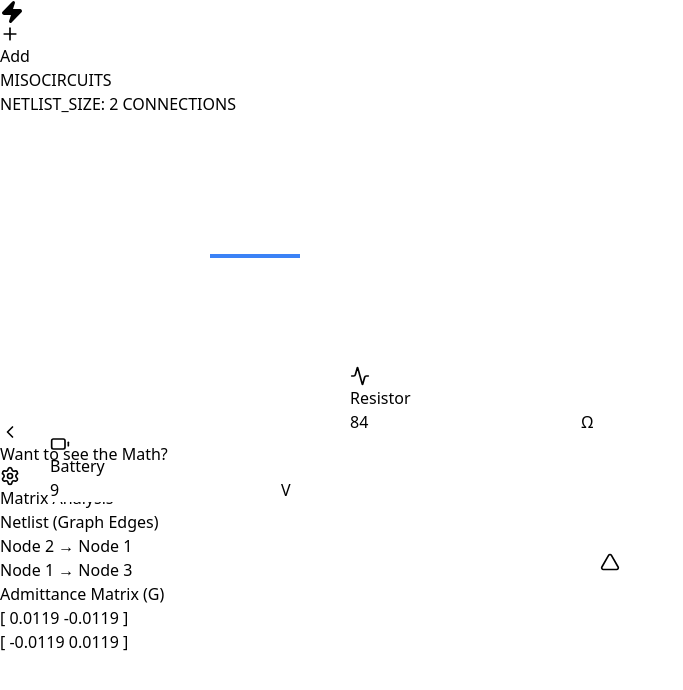
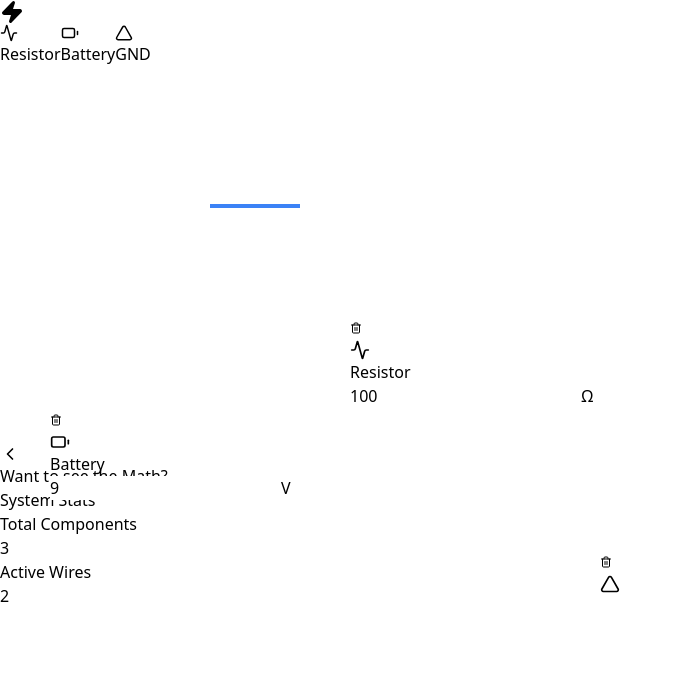
Before and after one commit to mis0park/circuit-emulator, a React (Vite) app: page / in a window 1280 px wide. Shown: the top 690 px of the page, without its empty margins (0-683 px from the left). Built offline with nearby package versions, Linux system fonts and the light colour scheme.

Commit message:
add more circuit elements + can trash them

```diff
--- a/src/App.jsx
+++ b/src/App.jsx
@@ -1,9 +1,9 @@
 import React, { useState, useRef } from 'react';
-import { Activity, Battery, Zap, Settings, ChevronRight, ChevronLeft, Plus, Triangle } from 'lucide-react';
+import { Activity, Battery, Zap, Settings, ChevronRight, ChevronLeft, Plus, Triangle, Trash2 } from 'lucide-react';
 import Draggable from 'react-draggable';
 
 // --- COMPONENT BOX ---
-const CircuitComponent = ({ data, updateValue, handleDrag }) => {
+const CircuitComponent = ({ data, updateValue, handleDrag, deleteComponent }) => {
   const nodeRef = useRef(null);
 
   const getIcon = () => {
@@ -24,13 +24,17 @@ const CircuitComponent = ({ data, updateValue, handleDrag }) => {
     >
       <div
         ref={nodeRef}
-        // NOTE: We check type to apply different CSS Width/Height classes
         className={`absolute bg-white border-2 border-slate-900 rounded-xl shadow-lg cursor-grab active:cursor-grabbing hover:border-blue-500 transition-colors group z-10
-        ${data.type === 'Ground'
-          ? 'w-24 h-24 flex justify-center items-center' // Ground is 96x96px (centered)
-          : 'w-40 p-4' // Standard is 160px wide (padding determines height)
-        }`}
+        ${data.type === 'Ground' ? 'w-24 h-24 flex justify-center items-center' : 'w-40 p-4'}`}
       >
+        {/* Delete Button (Only shows on hover) */}
+        <button
+          onClick={(e) => { e.stopPropagation(); deleteComponent(data.id); }}
+          className="absolute -top-3 -right-3 bg-red-500 text-white p-1 rounded-full opacity-0 group-hover:opacity-100 transition-opacity shadow-sm hover:scale-110"
+        >
+          <Trash2 size={12} />
+        </button>
+
         <div className="flex items-center gap-3">
           {getIcon()}
           {data.type !== 'Ground' && (
@@ -49,7 +53,7 @@ const CircuitComponent = ({ data, updateValue, handleDrag }) => {
           )}
         </div>
 
-        {/* Visual Connector Ports - Perfectly Centered */}
+        {/* Ports */}
         <div className="absolute -left-2 top-1/2 -translate-y-1/2 w-4 h-4 bg-slate-900 rounded-full border-2 border-white" />
         <div className="absolute -right-2 top-1/2 -translate-y-1/2 w-4 h-4 bg-slate-900 rounded-full border-2 border-white" />
       </div>
@@ -62,7 +66,7 @@ const App = () => {
   const [showMath, setShowMath] = useState(false);
 
   const [components, setComponents] = useState([
-    { id: 1, type: 'Resistor', value: 84, x: 350, y: 100, unit: 'Ω' },
+    { id: 1, type: 'Resistor', value: 100, x: 350, y: 100, unit: 'Ω' },
     { id: 2, type: 'Battery', value: 9, x: 50, y: 100, unit: 'V' },
     { id: 3, type: 'Ground', value: 0, x: 600, y: 150, unit: 'V' },
   ]);
@@ -72,6 +76,30 @@ const App = () => {
     { id: 'w2', source: 1, target: 3 },
   ]);
 
+  // --- ACTIONS ---
+
+  // 1. Add New Component
+  const addComponent = (type) => {
+    const newId = Math.max(...components.map(c => c.id), 0) + 1;
+    // Offset slightly so they don't stack perfectly
+    const offset = components.length * 20;
+    const newComp = {
+      id: newId,
+      type: type,
+      value: type === 'Resistor' ? 100 : 0,
+      x: 100 + offset,
+      y: 100 + offset,
+      unit: type === 'Resistor' ? 'Ω' : 'V'
+    };
+    setComponents([...components, newComp]);
+  };
+
+  // 2. Delete Component (and its wires!)
+  const deleteComponent = (id) => {
+    setComponents(components.filter(c => c.id !== id));
+    setWires(wires.filter(w => w.source !== id && w.target !== id));
+  };
+
   const updateValue = (id, newValue) => {
     setComponents(components.map(c => c.id === id ? { ...c, value: parseFloat(newValue) || 0 } : c));
   };
@@ -80,106 +108,77 @@ const App = () => {
     setComponents(components.map(c => c.id === id ? { ...c, x, y } : c));
   };
 
-  // --- NEW GEOMETRY ENGINE ---
-  // Calculates the exact "Port" locations based on component type
+  // Geometry Helper
   const getPortPosition = (id, isSource) => {
     const comp = components.find(c => c.id === id);
     if (!comp) return { x: 0, y: 0 };
-
-    // 1. Define dimensions based on type (matches CSS classes)
     const isGround = comp.type === 'Ground';
-    const width = isGround ? 96 : 160; // w-24 vs w-40
-    const height = isGround ? 96 : 80; // h-24 vs approx standard height
-
-    // 2. Calculate Vertical Center (Y)
-    // The visual port is always at "top-1/2", so strictly Height / 2
-    const centerY = comp.y + (height / 2);
-
-    // 3. Calculate Horizontal Side (X)
-    // If it's a Source (Start), we use Right Side (x + width)
-    // If it's a Target (End), we use Left Side (x)
-    // (Note: This is a simple Left-to-Right flow assumption)
-    const portX = isSource ? (comp.x + width) : comp.x;
-
-    return { x: portX, y: centerY };
+    const width = isGround ? 96 : 160;
+    const height = isGround ? 96 : 80;
+    return {
+      x: isSource ? (comp.x + width) : comp.x,
+      y: comp.y + (height / 2)
+    };
   };
 
   return (
     <div className="flex h-screen w-screen bg-slate-50 overflow-hidden font-sans text-slate-900">
 
       {/* SIDEBAR UI */}
-      <div className="w-20 bg-white border-r border-slate-200 flex flex-col items-center py-8 gap-8 z-20 shadow-sm">
-        <div className="p-3 bg-blue-600 rounded-xl text-white shadow-lg"><Zap size={24} fill="currentColor" /></div>
-        <div className="h-[1px] w-10 bg-slate-200" />
-        <button className="flex flex-col items-center gap-1 text-slate-400 hover:text-blue-500">
-          <div className="w-12 h-12 border-2 border-dashed border-slate-300 rounded-xl flex items-center justify-center"><Plus size={20} /></div>
-          <span className="text-[10px] font-bold uppercase tracking-tighter">Add</span>
+      <div className="w-20 bg-white border-r border-slate-200 flex flex-col items-center py-8 gap-6 z-20 shadow-sm">
+        <div className="p-3 bg-blue-600 rounded-xl text-white shadow-lg mb-4"><Zap size={24} fill="currentColor" /></div>
+
+        {/* Component Buttons */}
+        <button onClick={() => addComponent('Resistor')} className="flex flex-col items-center gap-1 text-slate-400 hover:text-blue-500 hover:scale-105 transition-all">
+          <div className="w-10 h-10 border-2 border-slate-200 rounded-lg flex items-center justify-center bg-white"><Activity size={18} /></div>
+          <span className="text-[9px] font-bold uppercase">Resistor</span>
+        </button>
+
+        <button onClick={() => addComponent('Battery')} className="flex flex-col items-center gap-1 text-slate-400 hover:text-red-500 hover:scale-105 transition-all">
+          <div className="w-10 h-10 border-2 border-slate-200 rounded-lg flex items-center justify-center bg-white"><Battery size={18} /></div>
+          <span className="text-[9px] font-bold uppercase">Battery</span>
+        </button>
+
+        <button onClick={() => addComponent('Ground')} className="flex flex-col items-center gap-1 text-slate-400 hover:text-green-600 hover:scale-105 transition-all">
+          <div className="w-10 h-10 border-2 border-slate-200 rounded-lg flex items-center justify-center bg-white"><Triangle size={18} /></div>
+          <span className="text-[9px] font-bold uppercase">GND</span>
         </button>
       </div>
 
       {/* CANVAS */}
       <div className="relative flex-grow bg-[radial-gradient(#e5e7eb_1px,transparent_1px)] [background-size:40px_40px]">
-        <div className="absolute top-8 left-8 pointer-events-none">
-          <h1 className="text-2xl font-black tracking-tight text-slate-800 italic uppercase">MISO<span className="text-blue-600 font-sans">CIRCUITS</span></h1>
-          <p className="text-[10px] font-mono text-slate-400 tracking-[0.2em]">NETLIST_SIZE: {wires.length} CONNECTIONS</p>
-        </div>
-
-        {/* --- WIRE LAYER --- */}
+        {/* Wire Layer */}
         <svg className="absolute top-0 left-0 w-full h-full pointer-events-none z-0">
           {wires.map(wire => {
-            // We now ask specifically for Source vs Target coordinates
-            const start = getPortPosition(wire.source, true);  // true = Right Side
-            const end = getPortPosition(wire.target, false); // false = Left Side
-
-            return (
-              <line
-                key={wire.id}
-                x1={start.x}
-                y1={start.y}
-                x2={end.x}
-                y2={end.y}
-                stroke="#3b82f6"
-                strokeWidth="4"
-              />
-            );
+            const start = getPortPosition(wire.source, true);
+            const end = getPortPosition(wire.target, false);
+            return <line key={wire.id} x1={start.x} y1={start.y} x2={end.x} y2={end.y} stroke="#3b82f6" strokeWidth="4" />;
           })}
         </svg>
 
         {components.map((comp) => (
-          <CircuitComponent key={comp.id} data={comp} updateValue={updateValue} handleDrag={handleDrag} />
+          <CircuitComponent key={comp.id} data={comp} updateValue={updateValue} handleDrag={handleDrag} deleteComponent={deleteComponent} />
         ))}
       </div>
 
-      {/* MATH SIDEBAR */}
+      {/* MATH SIDEBAR (Simplified for now) */}
       <button onClick={() => setShowMath(!showMath)} className="absolute bottom-10 right-10 bg-slate-900 text-white px-8 py-4 rounded-full flex items-center gap-3 shadow-2xl hover:scale-105 transition-all z-50 font-bold">
         {showMath ? <ChevronRight size={20}/> : <ChevronLeft size={20}/>}
         {showMath ? "Hide Solver" : "Want to see the Math?"}
       </button>
 
-      {/* MATH PANEL */}
       <div className={`fixed top-0 right-0 h-full bg-white shadow-2xl border-l border-slate-200 transition-all duration-500 ${showMath ? 'w-[450px]' : 'w-0'} overflow-hidden z-40`}>
         <div className="p-10 w-[450px]">
-          <div className="flex items-center gap-3 mb-8 font-sans">
-            <div className="p-2 bg-blue-100 rounded-lg"><Settings className="text-blue-600" size={20} /></div>
-            <h2 className="text-xl font-bold italic tracking-tight uppercase">Matrix Analysis</h2>
-          </div>
-          <div className="space-y-8 font-sans">
-            <section>
-              <h3 className="text-xs font-black text-slate-400 uppercase tracking-widest mb-4">Netlist (Graph Edges)</h3>
-              <div className="bg-slate-100 p-4 rounded-xl border border-slate-200 font-mono text-xs text-slate-600">
-                {wires.map(w => (
-                  <div key={w.id}>Node {w.source} → Node {w.target}</div>
-                ))}
-              </div>
-            </section>
-
-            <section>
-              <h3 className="text-xs font-black text-slate-400 uppercase tracking-widest mb-4">Admittance Matrix (G)</h3>
-              <div className="bg-slate-900 text-blue-400 p-6 rounded-2xl font-mono text-sm shadow-inner overflow-x-auto whitespace-nowrap">
-                [ {(1/components[0].value).toFixed(4)}  -{(1/components[0].value).toFixed(4)} ] <br/>
-                [ -{(1/components[0].value).toFixed(4)}  {(1/components[0].value).toFixed(4)} ]
-              </div>
-            </section>
+          <h2 className="text-xl font-bold italic tracking-tight uppercase mb-8">System Stats</h2>
+          <div className="space-y-6 font-mono text-sm">
+            <div className="bg-slate-100 p-4 rounded-xl">
+              <div className="text-slate-500 mb-2 uppercase text-xs font-bold">Total Components</div>
+              <div className="text-2xl font-bold">{components.length}</div>
+            </div>
+            <div className="bg-slate-100 p-4 rounded-xl">
+              <div className="text-slate-500 mb-2 uppercase text-xs font-bold">Active Wires</div>
+              <div className="text-2xl font-bold text-blue-600">{wires.length}</div>
+            </div>
           </div>
         </div>
       </div>
```
